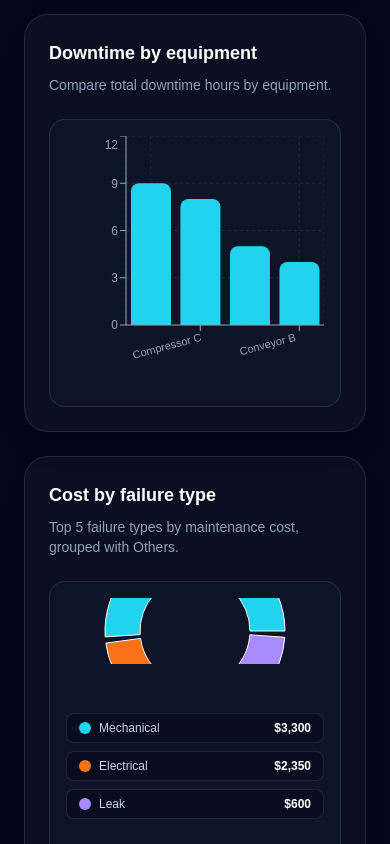
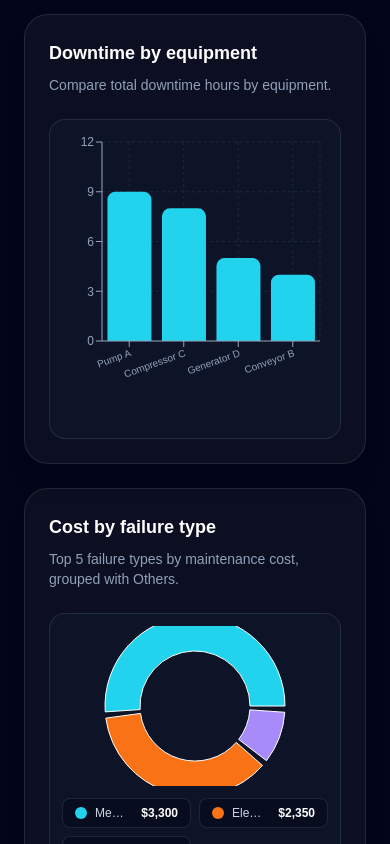
Before and after one commit to kike-Pinto/dashboard-tools-platform, a Next.js app: page /dashboard/maintenance-kpi-dashboard in a window 390 px wide. Shown: the part 2000-2844 px from the top of the page. Built offline with nearby package versions, Linux system fonts and the light colour scheme.

Commit message:
fix: Improve mobile chart responsiveness

```diff
--- a/src/components/dashboard/ChartCard.tsx
+++ b/src/components/dashboard/ChartCard.tsx
@@ -14,7 +14,7 @@ export function ChartCard({ title, description, children }: ChartCardProps) {
         <p className='mt-2 text-sm text-slate-400'>{description}</p>
       </div>
 
-      <div className='mt-6 h-72 min-w-0 rounded-2xl border border-white/10 bg-slate-900/70 p-4'>
+      <div className='mt-6 h-80 min-w-0 rounded-2xl border border-white/10 bg-slate-900/70 p-3 sm:h-72 sm:p-4'>
         {children}
       </div>
     </div>
--- a/src/components/dashboard/MaintenanceCharts.tsx
+++ b/src/components/dashboard/MaintenanceCharts.tsx
@@ -74,16 +74,20 @@ export function DowntimeByEquipmentChart({ data }: MaintenanceChartProps) {
 
   return (
     <ResponsiveContainer width='100%' height='100%'>
-      <BarChart data={chartData} margin={{ bottom: 10 }}>
+      <BarChart
+        data={chartData}
+        margin={{ top: 10, right: 8, left: -20, bottom: 20 }}
+      >
         <CartesianGrid strokeDasharray='3 3' stroke='#1e293b' />
 
         <XAxis
           dataKey='equipment'
           stroke='#94a3b8'
-          fontSize={11}
-          angle={-15}
+          fontSize={10}
+          angle={-20}
           textAnchor='end'
-          height={55}
+          height={65}
+          interval={0}
         />
 
         <YAxis stroke='#94a3b8' fontSize={12} />
@@ -111,7 +115,8 @@ export function CostByFailureTypeChart({ data }: MaintenanceChartProps) {
   const chartData = groupCostByFailureType(data)
 
   return (
-    <div className='grid h-full gap-4 md:grid-cols-[1fr_0.8fr]'>
+    <div className='flex h-full flex-col gap-3 md:grid md:grid-cols-[1fr_0.8fr] md:gap-4'>
+      <div className='h-40 min-h-0 md:h-full'>
         <ResponsiveContainer width='100%' height='100%'>
           <PieChart>
             <Pie
@@ -142,8 +147,9 @@ export function CostByFailureTypeChart({ data }: MaintenanceChartProps) {
             />
           </PieChart>
         </ResponsiveContainer>
+      </div>
 
-      <div className='flex max-h-full flex-col justify-center gap-2 overflow-hidden'>
+      <div className='grid grid-cols-2 gap-2 overflow-hidden md:flex md:max-h-full md:flex-col md:justify-center'>
         {chartData.map((item, index) => (
           <div
             key={item.failureType}
```
Lines whose indentation alone changed are shown as unchanged.
